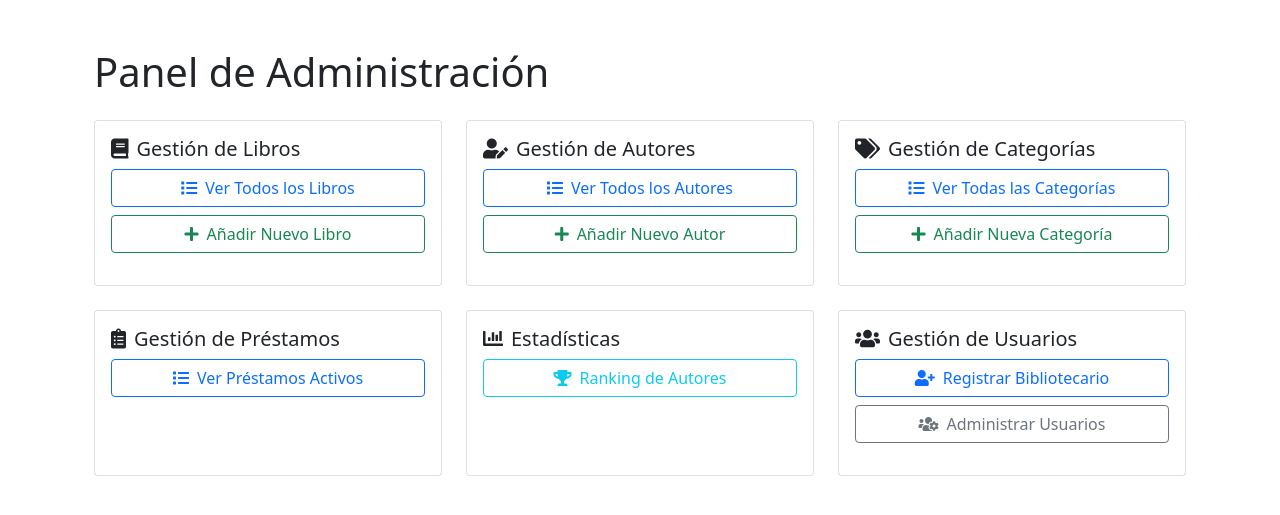
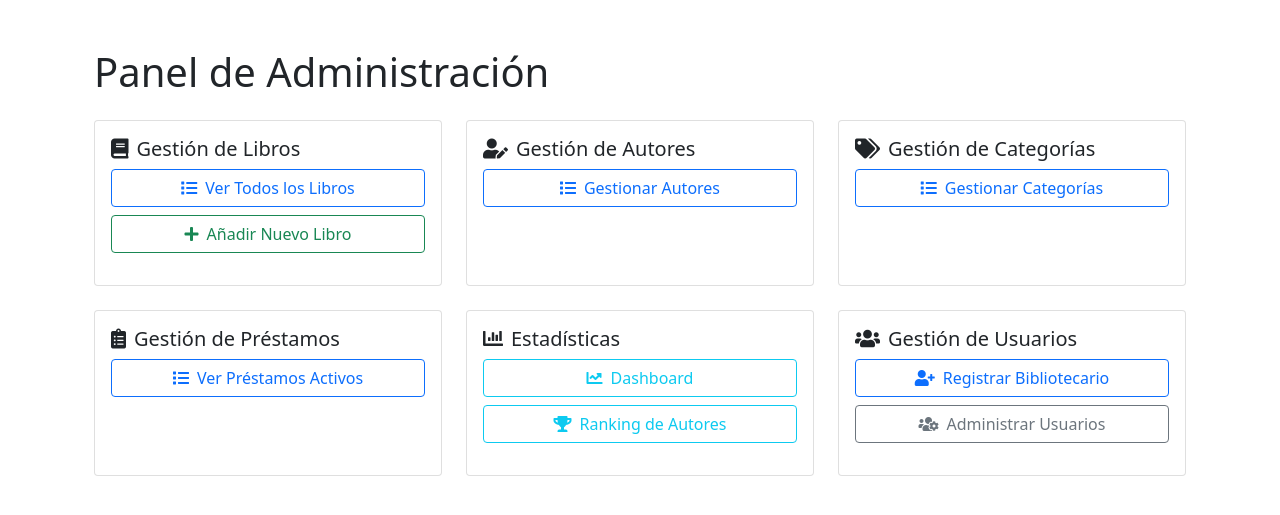
Before and after one commit to NyawToo/BiblioTec, a Django app: page /libros/panel-admin/ in a window 1280 px wide. Shown: the part 56-571 px from the top of the page. Run offline with Django 4.2, Linux system fonts and the light colour scheme; a user stored in the database is signed in.

Commit message:
Avance 60% + requirements updated + Fix DashBoard

```diff
--- a/Usuarios/templates/home.html
+++ b/Usuarios/templates/home.html
@@ -41,7 +41,7 @@
                                 <span class="badge bg-{% if libro.estado == 'DISPONIBLE' %}success{% else %}warning{% endif %}">
                                     {{ libro.get_estado_display }}
                                 </span>
-                                <a href="{% url 'detalle_libro' libro.id %}" class="btn btn-primary btn-sm">Ver Detalles</a>
+                                <a href="{% url 'ver_libro' libro.id %}" class="btn btn-primary btn-sm">Ver Detalles</a>
                             </div>
                         </div>
                     </div>
--- a/Usuarios/templates/libros/buscar.html
+++ b/Usuarios/templates/libros/buscar.html
@@ -50,7 +50,7 @@
                         <span class="badge bg-{% if libro.estado == 'DISPONIBLE' %}success{% else %}warning{% endif %}">
                             {{ libro.get_estado_display }}
                         </span>
-                        <a href="{% url 'detalle_libro' libro.id %}" class="btn btn-primary btn-sm">Ver Detalles</a>
+                        <a href="{% url 'ver_libro' libro.id %}" class="btn btn-primary btn-sm">Ver Detalles</a>
                     </div>
                 </div>
             </div>
--- a/Usuarios/templates/usuarios/dashboard.html
+++ b/Usuarios/templates/usuarios/dashboard.html
@@ -39,7 +39,7 @@
                         <div class="list-group">
                         {% for libro in libros %}
                             {% if libro.estado == 'DISPONIBLE' %}
-                                <a href="{% url 'detalle_libro' libro.id %}" class="list-group-item list-group-item-action">
+                                <a href="{% url 'ver_libro' libro.id %}" class="list-group-item list-group-item-action">
                                     <div class="d-flex w-100 justify-content-between">
                                         <h5 class="mb-1">{{ libro.titulo }}</h5>
                                         <small>{{ libro.autor }}</small>
--- a/biblioteca/settings.py
+++ b/biblioteca/settings.py
@@ -12,6 +12,12 @@ INSTALLED_APPS = [
 LOGIN_URL = 'login'
 LOGIN_REDIRECT_URL = 'lista_libros'
 LOGOUT_REDIRECT_URL = 'login'
+
+# Configuración de autenticación
+AUTH_USER_MODEL = 'auth.User'
+AUTHENTICATION_BACKENDS = [
+    'django.contrib.auth.backends.ModelBackend',
+]
 
 
 DATABASES = {
--- a/libros/templates/libros/confirmar_eliminar.html
+++ b/libros/templates/libros/confirmar_eliminar.html
@@ -16,7 +16,7 @@
                         <form method="POST">
                             {% csrf_token %}
                             <div class="d-flex justify-content-center gap-3">
-                                <a href="{% url 'detalle_libro' libro.id %}" class="btn btn-secondary">Cancelar</a>
+                                <a href="{% url 'ver_libro' libro.id %}" class="btn btn-secondary">Cancelar</a>
                                 <button type="submit" class="btn btn-danger">Confirmar Eliminación</button>
                             </div>
                         </form>
--- a/libros/templates/libros/lista_prestamos.html
+++ b/libros/templates/libros/lista_prestamos.html
@@ -22,7 +22,7 @@
                 {% for prestamo in prestamos %}
                 <tr>
                     <td>
-                        <a href="{% url 'detalle_libro' prestamo.libro.id %}" class="text-decoration-none">
+                        <a href="{% url 'ver_libro' prestamo.libro.id %}" class="text-decoration-none">
                             {{ prestamo.libro.titulo }}
                         </a>
                     </td>
--- a/libros/templates/libros/panel_admin.html
+++ b/libros/templates/libros/panel_admin.html
@@ -23,8 +23,7 @@
                 <div class="card-body">
                     <h5 class="card-title"><i class="fas fa-user-edit me-2"></i>Gestión de Autores</h5>
                     <ul class="list-unstyled">
-                        <li class="mb-2"><a href="{% url 'lista_autores' %}" class="btn btn-outline-primary w-100"><i class="fas fa-list me-2"></i>Ver Todos los Autores</a></li>
-                        <li class="mb-2"><a href="{% url 'crear_autor' %}" class="btn btn-outline-success w-100"><i class="fas fa-plus me-2"></i>Añadir Nuevo Autor</a></li>
+                        <li class="mb-2"><a href="{% url 'gestionar_autores' %}" class="btn btn-outline-primary w-100"><i class="fas fa-list me-2"></i>Gestionar Autores</a></li>
                     </ul>
                 </div>
             </div>
@@ -36,8 +35,7 @@
                 <div class="card-body">
                     <h5 class="card-title"><i class="fas fa-tags me-2"></i>Gestión de Categorías</h5>
                     <ul class="list-unstyled">
-                        <li class="mb-2"><a href="{% url 'lista_categorias' %}" class="btn btn-outline-primary w-100"><i class="fas fa-list me-2"></i>Ver Todas las Categorías</a></li>
-                        <li class="mb-2"><a href="{% url 'crear_categoria' %}" class="btn btn-outline-success w-100"><i class="fas fa-plus me-2"></i>Añadir Nueva Categoría</a></li>
+                        <li class="mb-2"><a href="{% url 'gestionar_categorias' %}" class="btn btn-outline-primary w-100"><i class="fas fa-list me-2"></i>Gestionar Categorías</a></li>
                     </ul>
                 </div>
             </div>
@@ -61,6 +59,7 @@
                 <div class="card-body">
                     <h5 class="card-title"><i class="fas fa-chart-bar me-2"></i>Estadísticas</h5>
                     <ul class="list-unstyled">
+                        <li class="mb-2"><a href="{% url 'dashboard' %}" class="btn btn-outline-info w-100"><i class="fas fa-chart-line me-2"></i>Dashboard</a></li>
                         <li class="mb-2"><a href="{% url 'autores_mas_libros' %}" class="btn btn-outline-info w-100"><i class="fas fa-trophy me-2"></i>Ranking de Autores</a></li>
                     </ul>
                 </div>
--- a/libros/urls.py
+++ b/libros/urls.py
@@ -2,6 +2,7 @@ from django.urls import path
 from . import views
 
 urlpatterns = [
+    path('libro/<int:libro_id>/', views.ver_libro, name='ver_libro'),
     path('libro/crear/', views.crear_libro, name='crear_libro'),
     path('libro/<int:libro_id>/editar/', views.editar_libro, name='editar_libro'),
     path('libro/<int:libro_id>/eliminar/', views.eliminar_libro, name='eliminar_libro'),
--- a/libros/views.py
+++ b/libros/views.py
@@ -19,6 +19,11 @@ def lista_libros(request):
     return render(request, 'libros/lista_libros.html', {'libros': libros})
 
 @login_required
+def ver_libro(request, libro_id):
+    libro = get_object_or_404(Libro, id=libro_id)
+    return render(request, 'libros/detalle_libro.html', {'libro': libro})
+
+@login_required
 @user_passes_test(lambda u: u.is_staff)
 def crear_libro(request):
     if request.method == 'POST':
@@ -26,7 +31,7 @@ def crear_libro(request):
         if form.is_valid():
             libro = form.save()
             messages.success(request, 'Libro creado exitosamente.')
-            return redirect('detalle_libro', libro_id=libro.id)
+            return redirect('lista_libros')
     else:
         form = LibroForm()
     return render(request, 'libros/libro_form.html', {'form': form, 'action': 'Crear'})
@@ -40,13 +45,13 @@ def editar_libro(request, libro_id):
         if form.is_valid():
             libro = form.save()
             messages.success(request, 'Libro actualizado exitosamente.')
-            return redirect('detalle_libro', libro_id=libro.id)
+            return redirect('lista_libros')
     else:
         form = LibroForm(instance=libro)
     return render(request, 'libros/libro_form.html', {'form': form, 'libro': libro, 'action': 'Editar'})
 
 @login_required
-def detalle_libro(request, libro_id):
+def ver_libro(request, libro_id):
     libro = get_object_or_404(Libro, id=libro_id)
     return render(request, 'libros/detalle_libro.html', {'libro': libro})
 
@@ -97,8 +102,15 @@ def gestionar_autores(request):
 @user_passes_test(lambda u: u.is_staff)
 def gestionar_categorias(request):
     categorias = Categoria.objects.all().order_by('nombre')
-    form = CategoriaForm()
-    return render(request, 'libros/gestionar_categorias.html', {'categorias': categorias, 'form': form})
+    form_categoria = CategoriaForm()
+    forms_edicion = {}
+    for categoria in categorias:
+        forms_edicion[categoria.id] = CategoriaForm(instance=categoria)
+    return render(request, 'libros/gestionar_categorias.html', {
+        'categorias': categorias,
+        'form_categoria': form_categoria,
+        'forms_edicion': forms_edicion
+    })
 
 @login_required
 @user_passes_test(lambda u: u.is_staff)
@@ -166,8 +178,8 @@ def crear_categoria(request):
         form = CategoriaForm(request.POST)
         if form.is_valid():
             categoria = form.save()
-            messages.success(request, 'Categoría creada exitosamente.')
-            return redirect('lista_categorias')
+            messages.success(request, 'La categoría se ha creado correctamente.')
+            return redirect('gestionar_categorias')
     else:
         form = CategoriaForm()
     return render(request, 'libros/categoria_form.html', {'form': form, 'action': 'Crear'})
@@ -180,8 +192,8 @@ def editar_categoria(request, categoria_id):
         form = CategoriaForm(request.POST, instance=categoria)
         if form.is_valid():
             categoria = form.save()
-            messages.success(request, 'Categoría actualizada exitosamente.')
-            return redirect('lista_categorias')
+            messages.success(request, 'La categoría se ha actualizado correctamente.')
+            return redirect('gestionar_categorias')
     else:
         form = CategoriaForm(instance=categoria)
     return render(request, 'libros/categoria_form.html', {'form': form, 'categoria': categoria, 'action': 'Editar'})
@@ -192,14 +204,14 @@ def eliminar_categoria(request, categoria_id):
     categoria = get_object_or_404(Categoria, id=categoria_id)
     if request.method == 'POST':
         categoria.delete()
-        messages.success(request, 'Categoría eliminada exitosamente.')
-        return redirect('lista_categorias')
+        messages.success(request, 'La categoría se ha eliminado correctamente.')
+        return redirect('gestionar_categorias')
     return render(request, 'libros/confirmar_eliminar.html', {'categoria': categoria})
 
 @login_required
 def registrar_prestamo(request, libro_id):
     libro = get_object_or_404(Libro, id=libro_id)
-    if not libro.disponible:
+    if libro.estado != 'DISPONIBLE':
         messages.error(request, 'Este libro no está disponible actualmente.')
         return redirect('lista_libros')
 
@@ -208,7 +220,7 @@ def registrar_prestamo(request, libro_id):
         usuario=request.user,
         fecha_devolucion_esperada=date.today() + timedelta(days=14)
     )
-    libro.disponible = False
+    libro.estado = 'PRESTADO'
     libro.save()
 
     # Enviar notificación de confirmación
@@ -216,13 +228,31 @@ def registrar_prestamo(request, libro_id):
     messages.success(request, 'Préstamo registrado exitosamente.')
     return redirect('lista_prestamos')
 
+from django.utils import timezone
+
 @login_required
+def lista_prestamos(request):
+    # Filtrar préstamos según el rol del usuario
+    if request.user.is_staff:
+        # Los bibliotecarios ven todos los préstamos activos
+        prestamos = Prestamo.objects.filter(devuelto=False).order_by('fecha_devolucion_esperada')
+    else:
+        # Los usuarios normales solo ven sus propios préstamos
+        prestamos = Prestamo.objects.filter(usuario=request.user, devuelto=False).order_by('fecha_devolucion_esperada')
+
+    # Calcular la fecha actual para comparaciones
+    now = timezone.now().date()
+
+    return render(request, 'libros/lista_prestamos.html', {
+        'prestamos': prestamos,
+        'now': now
+    })
+
+@login_required
+@user_passes_test(lambda u: u.is_staff)
 def lista_prestamos_activos(request):
-    if request.user.is_staff:
-        prestamos = Prestamo.objects.filter(devuelto=False)
-    else:
-        prestamos = Prestamo.objects.filter(usuario=request.user, devuelto=False)
-    return render(request, 'libros/lista_prestamos.html', {'prestamos': prestamos})
+    # This view is an alias to lista_prestamos for backward compatibility
+    return lista_prestamos(request)
 
 @login_required
 @user_passes_test(lambda u: u.is_staff)
@@ -231,7 +261,7 @@ def devolver_libro(request, prestamo_id):
     prestamo.devuelto = True
     prestamo.fecha_devolucion_real = date.today()
     prestamo.save()
-    prestamo.libro.disponible = True
+    prestamo.libro.estado = 'DISPONIBLE'
     prestamo.libro.save()
     messages.success(request, 'Libro devuelto exitosamente.')
     return redirect('lista_prestamos')
@@ -241,7 +271,8 @@ def devolver_libro(request, prestamo_id):
 def dashboard(request):
     # Estadísticas generales
     total_libros = Libro.objects.count()
-    libros_disponibles = Libro.objects.filter(disponible=True).count()
+    libros_disponibles = Libro.objects.filter(estado='DISPONIBLE').count()
+    libros_prestados = Libro.objects.filter(estado='PRESTADO').count()
     prestamos_activos = Prestamo.objects.filter(devuelto=False).count()
     prestamos_vencidos = Prestamo.objects.filter(
         devuelto=False,
```
Also changed, not shown: libros/templates/libros/gestionar_categorias.html (+9 -2 lines), libros/templates/libros/lista_libros.html (+6 -2 lines), templates/base.html (+5 -3 lines), db.sqlite3.
